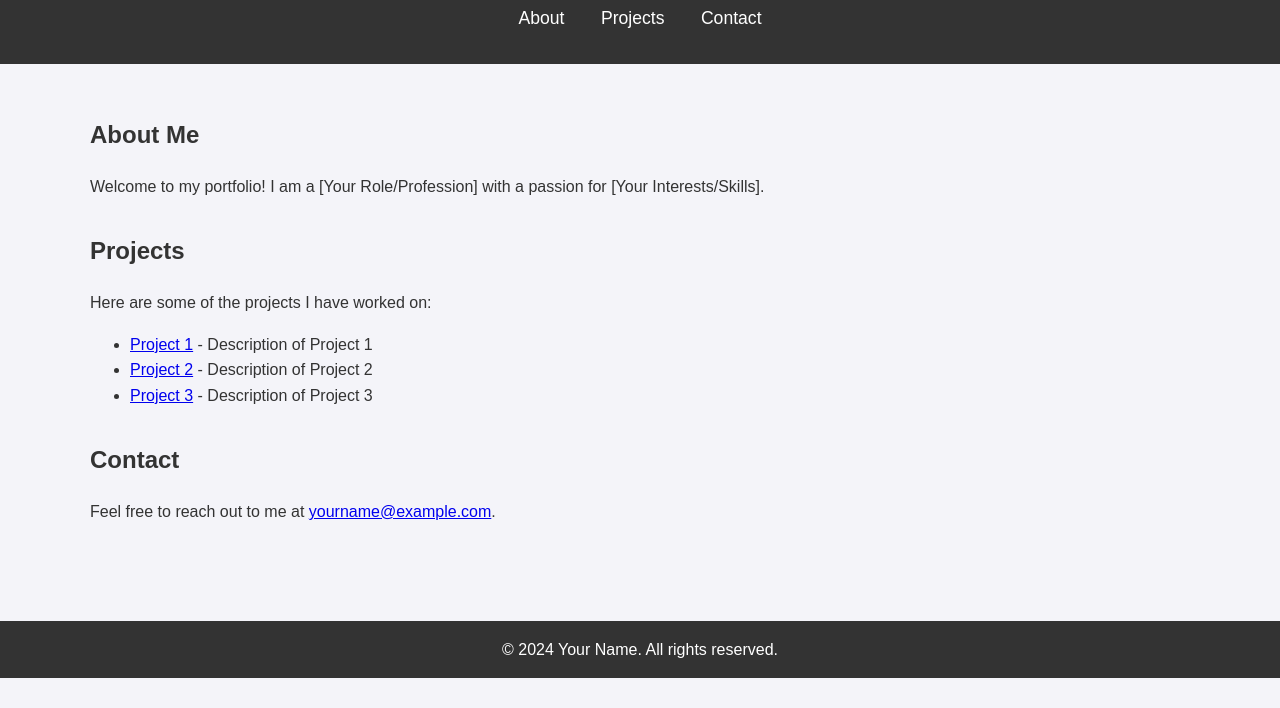
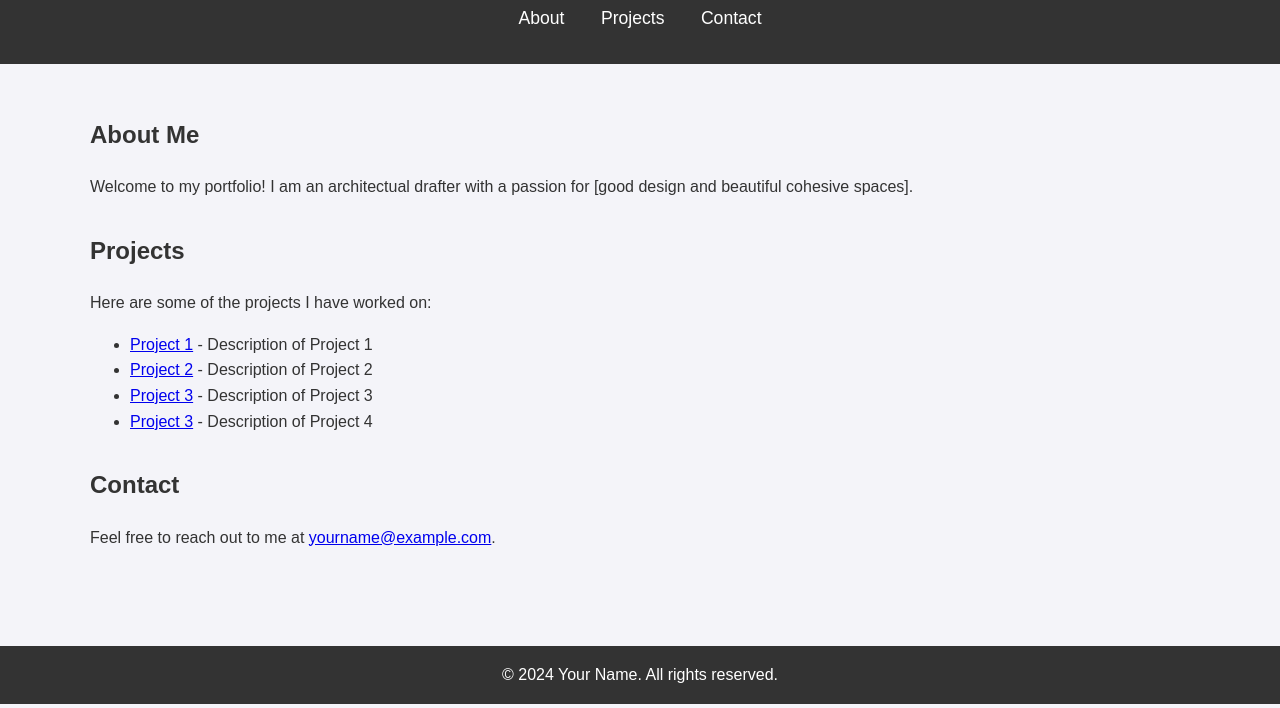
Before and after one commit to Emily-E-Wells/Emily-portfolio, a plain HTML site: page portfolio_website.html in a window 1280 px wide. Shown: the part 92-800 px from the top of the page. Drawn offline with Linux system fonts and the light colour scheme.

Commit message:
Update portfolio_website.html

```diff
--- a/portfolio_website.html
+++ b/portfolio_website.html
@@ -4,7 +4,7 @@
 <head>
     <meta charset="UTF-8">
     <meta name="viewport" content="width=device-width, initial-scale=1.0">
-    <title>Portfolio - Your Name</title>
+    <title>Portfolio - Emily Wells</title>
     <style>
         body {
             font-family: Arial, sans-serif;
@@ -65,7 +65,7 @@
     <div class="container">
         <section id="about">
             <h2>About Me</h2>
-            <p>Welcome to my portfolio! I am a [Your Role/Profession] with a passion for [Your Interests/Skills].</p>
+            <p>Welcome to my portfolio! I am an architectual drafter with a passion for [good design and beautiful cohesive spaces].</p>
         </section>
         <section id="projects">
             <h2>Projects</h2>
@@ -74,6 +74,7 @@
                 <li><a href="#">Project 1</a> - Description of Project 1</li>
                 <li><a href="#">Project 2</a> - Description of Project 2</li>
                 <li><a href="#">Project 3</a> - Description of Project 3</li>
+                <li><a href="#">Project 3</a> - Description of Project 4</li>
             </ul>
         </section>
         <section id="contact">
```
